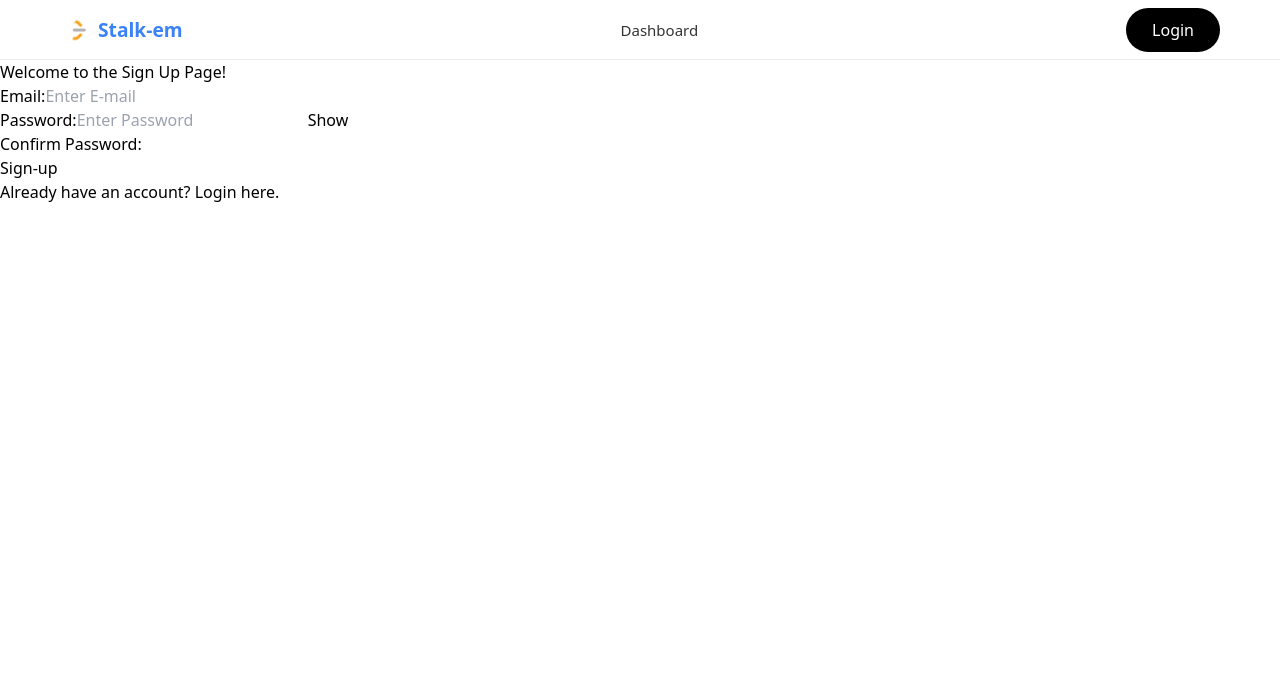
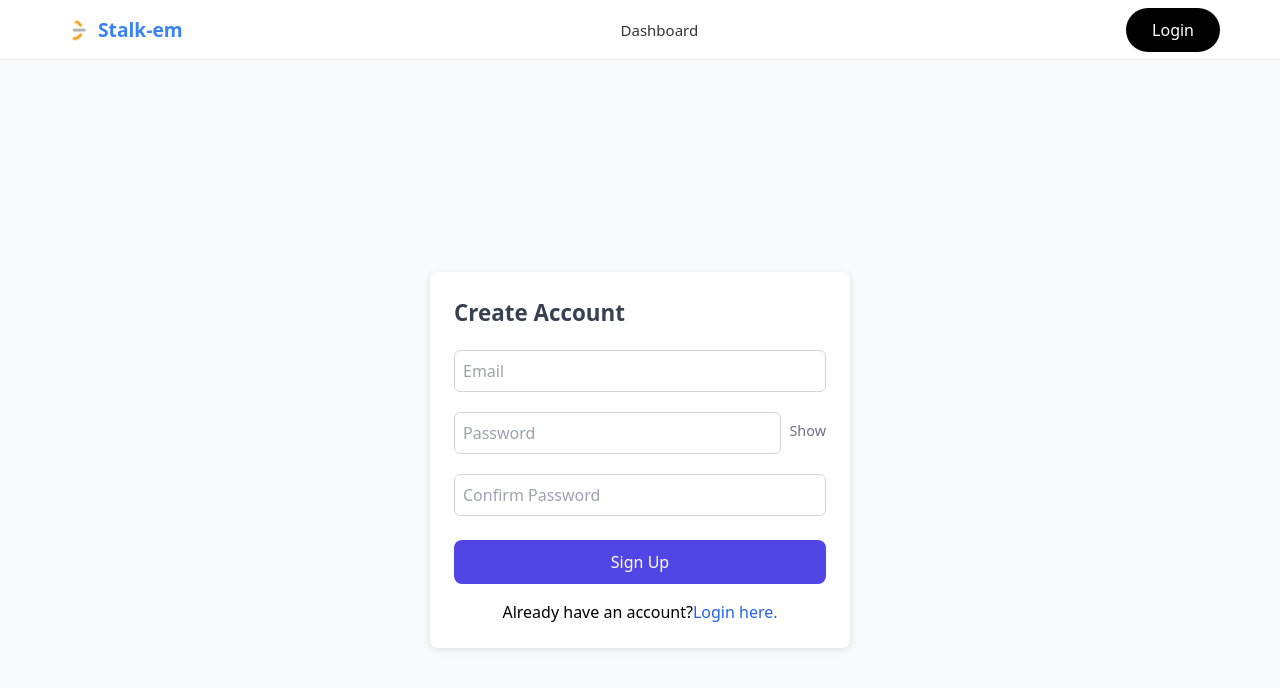
Before and after one commit to GuthaSrishanthReddy/leetcode-stalker, a React app in the folder leetcode-stalker-react/frontend/: page / in a window 1280 px wide. Both pictures are taken after a click on the link "Dashboard". Shown: the top 688 px of the page. Built offline with nearby package versions, Linux system fonts and the light colour scheme; no server answers; the HTML template or start-up script is replaced by a standard one.

Commit message:
fixed the UI of register page

```diff
--- a/leetcode-stalker-react/frontend/src/App.jsx
+++ b/leetcode-stalker-react/frontend/src/App.jsx
@@ -58,7 +58,7 @@ function App() {
       {view === "login" && <LoginPage onLogin={handleLogin}  error={error} updateView={updateView} />}
       {view === "dashboard" && <Dashboard setGlobalError = {setGlobalError} globalError = {globalError}/>}
       {view === "register" && (
-        <RegisterPage onSuccessfulRegister={() => updateView("login")} />
+        <RegisterPage onSuccessfulRegister={() => updateView("login")} updateView={updateView} />
       )}
     </>
   );
--- a/leetcode-stalker-react/frontend/src/components/RegisterPage.jsx
+++ b/leetcode-stalker-react/frontend/src/components/RegisterPage.jsx
@@ -1,80 +1,106 @@
-import {useState} from 'react';
-import {registerUser} from '../api/auth.js';
+import React, { useState } from "react";
+import "../styles/registerPage.css";
 
-export default function RegisterPage({ onSuccessfulRegister }) {
-
-  const [email, setEmail] = useState('');
-  const [password, setPassword] = useState('');
+function RegisterPage({ onSuccessfulRegister, updateView }) {
+  const [email, setEmail] = useState("");
+  const [password, setPassword] = useState("");
+  const [confirmPassword, setConfirmPassword] = useState("");
+  const [showPassword, setShowPassword] = useState(false);
   const [error, setError] = useState(null);
-  const [confirmPassword, setConfirmPassword] = useState('');
-  const [showPassword, setShowPassword] = useState(false);
 
   async function handleRegister(e) {
     e.preventDefault();
     setError(null);
+
     if (password !== confirmPassword) {
       setError("Passwords do not match");
       return;
     }
+
     try {
       const response = await registerUser(email, password);
-      const {token, user} = response.data;
-      localStorage.setItem('token', token);
+      const { token } = response.data;
+      localStorage.setItem("token", token);
       onSuccessfulRegister();
-    }catch (err) {
-        console.log(err?.response?.data);
-      setError(err?.response?.data?.message || 'Sign up failed');
+    } catch (err) {
+      setError(err?.response?.data?.message || "Sign up failed");
     }
   }
 
   return (
-    <div className="signup-page">
-      <h2> Welcome to the Sign Up Page! </h2>
-      {error && <p className="error-message">{error}</p>}
+    <div className="register-wrapper">
+      <div className="register-container">
 
-      <form onSubmit={handleRegister}>
-        <div>
-          <label htmlFor="email">Email:</label>
+        <h1 className="register-title">Create Account</h1>
+
+        <form onSubmit={handleRegister} className="register-form">
+
+          <div className="input-wrapper">
             <input
+              id="email"
               type="email"
-            id="email"
-            placeholder='Enter E-mail'
               value={email}
               onChange={(e) => setEmail(e.target.value)}
-            required
+              placeholder="Email"
+              className="register-input"
             />
           </div>
 
-        <div>
-          <label htmlFor="password">Password:</label>
+          <div className="input-wrapper">
+            <div className="password-row">
               <input
+                id="password"
                 type={showPassword ? "text" : "password"}
-            id="password"
-            placeholder='Enter Password'
                 value={password}
                 onChange={(e) => setPassword(e.target.value)}
-            required
+                placeholder="Password"
+                className="register-input"
               />
-          <button onClick={() => setShowPassword(!showPassword)}>
+
+              <button
+                type="button"
+                className="toggle-password"
+                onClick={() => setShowPassword(!showPassword)}
+              >
                 {showPassword ? "Hide" : "Show"}
               </button>
             </div>
+          </div>
 
-        <div>
-          <label>Confirm Password:</label>
+          <div className="input-wrapper">
             <input
+              id="confirmPassword"
               type="password"
               value={confirmPassword}
               onChange={(e) => setConfirmPassword(e.target.value)}
-            required
+              placeholder="Confirm Password"
+              className="register-input"
             />
           </div>
 
-        <button type="submit">Sign-up</button>
+          <div className="register-btn-wrapper">
+            <button type="submit" className="register-btn">
+              Sign Up
+            </button>
+          </div>
+
+          {error && <div className="error-message">{error}</div>}
         </form>
 
-    <a className='login-here' onClick={() => onSuccessfulRegister()}>Already have an account? Login here.</a>
-
+        <div className="have-account-wrapper">
+          Already have an account?
+          <a
+            onClick={(e) => {
+              e.preventDefault();
+              updateView("login");
+            }}
+          >
+            Login here.
+          </a>
+        </div>
+      </div>
     </div>
   );
 }
+
+export default RegisterPage;
--- /dev/null
+++ b/leetcode-stalker-react/frontend/src/styles/registerPage.css
@@ -0,0 +1,86 @@
+.register-wrapper {
+  display: flex;
+  min-height: 100vh;
+  background: #f9fafb;
+}
+
+.register-container {
+  margin: auto;
+  width: 100%;
+  max-width: 420px;
+  padding: 24px;
+  background: #ffffff;
+  border-radius: 8px;
+  box-shadow: 0 2px 8px rgba(0,0,0,0.1);
+}
+
+.register-title {
+  font-size: 1.4rem;
+  font-weight: 600;
+  color: #374151;
+}
+
+.input-wrapper {
+  margin-top: 16px;
+}
+
+.register-input {
+  margin-top: 4px;
+  width: 100%;
+  border: 1px solid #d1d5db;
+  border-radius: 6px;
+  padding: 8px;
+}
+
+.password-row {
+  display: flex;
+  align-items: center;
+}
+
+.toggle-password {
+  margin-left: 8px;
+  background: none;
+  border: none;
+  cursor: pointer;
+  color: #6b7280;
+  font-size: 0.9rem;
+}
+
+.toggle-password:hover {
+  color: #111827;
+}
+
+.register-btn-wrapper {
+  margin-top: 24px;
+}
+
+.register-btn {
+  width: 100%;
+  background: #4f46e5;
+  color: white;
+  padding: 10px;
+  border-radius: 8px;
+}
+
+.register-btn:hover {
+  background: #4338ca;
+}
+
+.have-account-wrapper {
+  margin-top: 16px;
+  text-align: center;
+}
+
+.have-account-wrapper a {
+  color: #2563eb;
+  cursor: pointer;
+}
+
+.have-account-wrapper a:hover {
+  text-decoration: underline;
+}
+
+.error-message {
+  color: #dc2626;
+  margin-top: 8px;
+}
```
Lines whose indentation alone changed are shown as unchanged.
